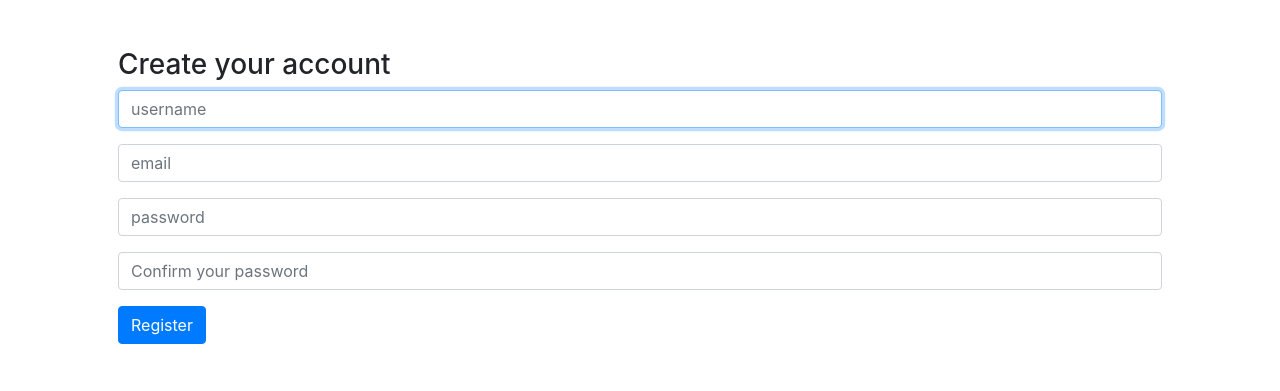
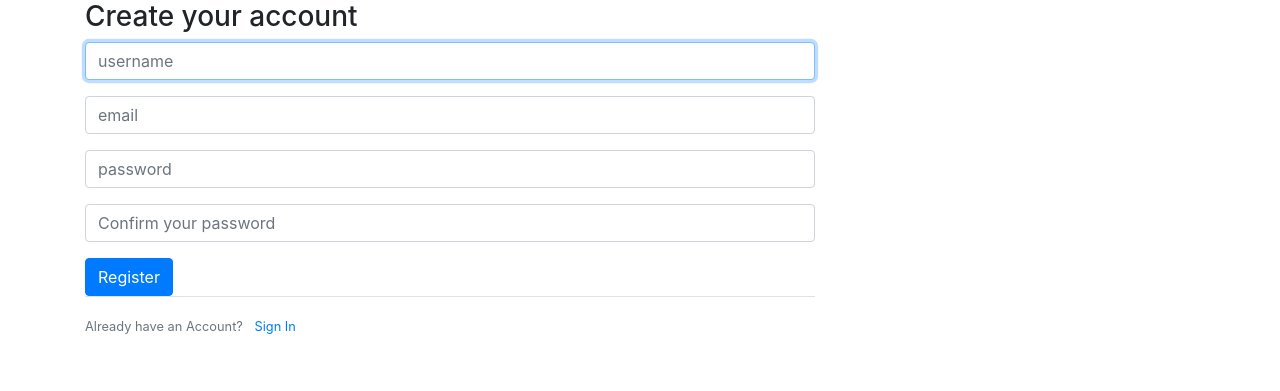
Before and after one commit to robertoterceros/cs50-web-programming, a Flask app: page /register in a window 1280 px wide. Shown: the part 58-449 px from the top of the page. Run offline with Flask 2, Linux system fonts and the light colour scheme; some libraries are stand-ins or nearby versions.

Commit message:
Working fine

```diff
--- a/Projects/project1/application.py
+++ b/Projects/project1/application.py
@@ -65,6 +65,9 @@ def login():
         session["id_user"] = output[0]
         session["name_user"] =  output[1]
 
+        flash(f'Sucessfully login for {request.form.get("username")}', 'success')
+
+
         # Redirect user to home page
         return redirect("/")
 
@@ -103,9 +106,6 @@ def register():
         elif not request.form.get("password") == request.form.get("password2"):
             return render_template("error.html", message="Password entered don't match")
 
-            #Confirmation that the user has created an account (send a confirmation email)
-
-
             # Hash password
         hashedPassword = generate_password_hash(request.form.get("password"), method='pbkdf2:sha256', salt_length=8)
 
@@ -116,7 +116,7 @@ def register():
             # Commit changes to database
         db.commit()
 
-        flash('Account created', 'info')
+        flash(f'Account created for {request.form.get("username")}', 'success')
 
             #Redirect user to login page for first login
         return redirect("/login") #Diferencia entre redirect y render_template
--- a/Projects/project1/templates/layout.html
+++ b/Projects/project1/templates/layout.html
@@ -46,16 +46,23 @@
         </div>
     </nav>
 
-    {% if get_flashed_messages() %}
-        <div class="alert alert-info text-center" role="alert">
-            {{ get_flashed_messages() | join(" ") }}
-        </div>
-    {% endif %}
+    <main role="main" class="container">
+    <div class="row">
+    <div class="col-md-8">
+      {% with messages = get_flashed_messages(with_categories=true) %}
+        {% if messages %}
+          {% for category, message in messages %}
+            <div class="alert alert-{{ category }}">
+              {{ message }}
+            </div>
+          {% endfor %}
+        {% endif %}
+      {% endwith %}
 
-    <main class="container p-5">
-        {% block content %}
-        {% endblock %}
-    </main>
+      {% block content %}
+      {% endblock %}
+    </div>
+
 
 </body>
 
--- a/Projects/project1/templates/register.html
+++ b/Projects/project1/templates/register.html
@@ -7,6 +7,7 @@
 {% block content %}
 
   <h3>Create your account</h3>
+  <div>
     <form action="/register" method="post">
       <div class="form-group">
         <input autocomplete="off" autofocus class="form-control" name="username" placeholder="username" type="text" />
@@ -25,5 +26,11 @@
       </div>
       <button class="btn btn-primary" type="submit">Register</button>
     </form>
+  </div>
+  <div class="border-top pt-3">
+    <small class="text-muted">
+      Already have an Account? <a class = "ml-2" href="{{ url_for('login') }}">Sign In</a>
+    </small>
+  </div>
 
 {% endblock %}
```
Also changed, not shown: Projects/project1/templates/login.html (+9 -0 lines), 2 other files. Lines whose indentation alone changed are shown as unchanged.
